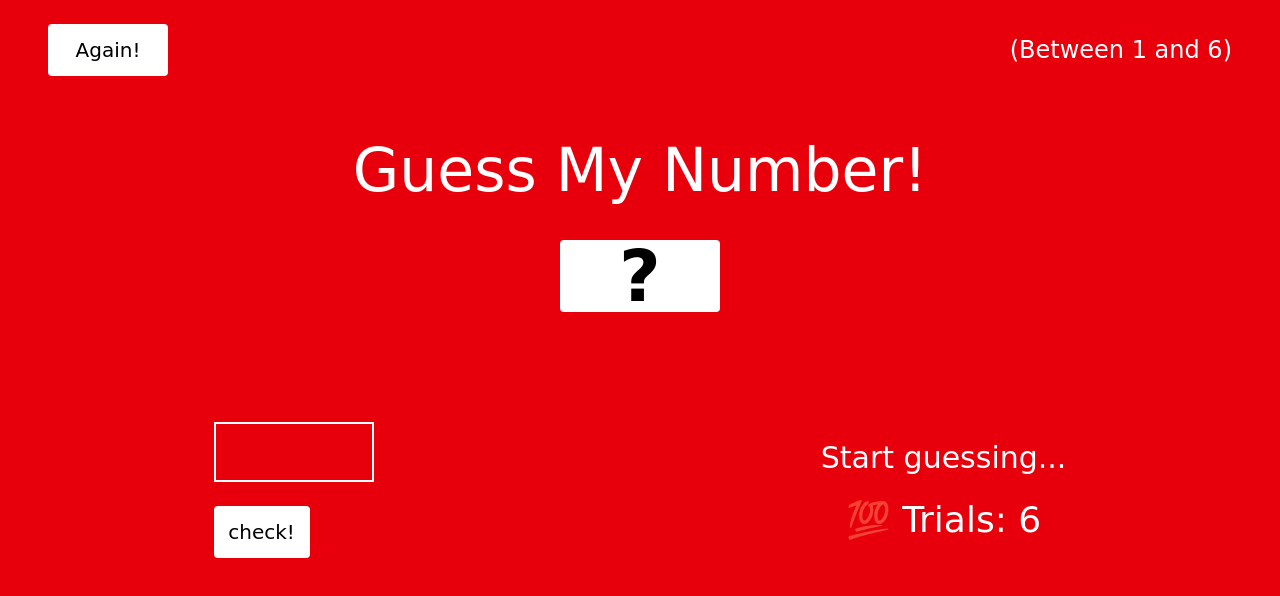
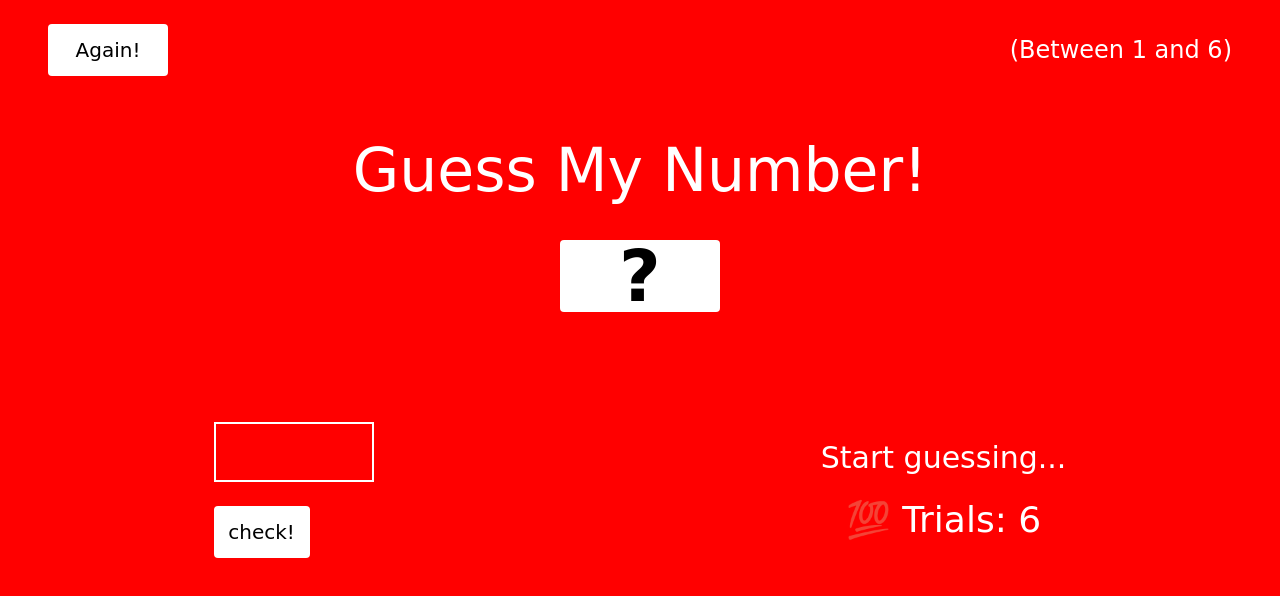
Before and after one commit to emann0001/Guess-my-number, a plain HTML site: page index.html in a window 1280 px wide. Both pictures are taken after a click on the button "Again!". Drawn offline with nearby package versions, Linux system fonts and the light colour scheme.

Commit message:
second commit

```diff
--- a/app.js
+++ b/app.js
@@ -3,7 +3,9 @@ let inpOfGuess = document.querySelector(".guess");
 let checkBtn = document.querySelector(".btn-checker");
 let message = document.querySelector(".message");
 let number = document.querySelector(".number");
-let score = document.querySelector(".score")
+let score = document.querySelector(".score");
+let reset = document.querySelector(".reset");
+
 
 function gamer(e) {
   e.preventDefault();
@@ -18,15 +20,15 @@ function gamer(e) {
     number.textContent = randomNumGen;
     score.textContent--
     body.backgroundColor = "blue";
-    } else if(inpOfGuess.value < randomNumGen){
+  } else if (inpOfGuess.value < randomNumGen) {
     message.textContent = "you guessed lower";
     number.textContent = randomNumGen;
     score.textContent--;
     body.backgroundColor = "yellow";
-    } else if(Number(inpOfGuess.value)=== randomNumGen){
+  } else if (Number(inpOfGuess.value) === randomNumGen) {
     message.textContent = "you guessed right 👍";
     number.textContent = randomNumGen;
-        body.backgroundColor= "green";
+    body.backgroundColor = "green";
   }
 
   if (score.textContent < 1) {
@@ -35,6 +37,18 @@ function gamer(e) {
     checkBtn.style.backgroundColor = "grey";
     checkBtn.style.cursor = "no-drop"
   }
+
+
 }
+reset.addEventListener("click", function() {
+  score.textContent = 6;
+  number.textContent = "?";
+  message.textContent = "Start guessing...";
+  checkBtn.removeAttribute("disabled");
+  checkBtn.style.backgroundColor = "white";
+  checkBtn.style.cursor = "pointer";
+  document.body.style.backgroundColor = "red";
+  inpOfGuess.value = "";
+});
 
 checkBtn.addEventListener("click", gamer);
--- a/index.html
+++ b/index.html
@@ -12,7 +12,7 @@
 <body class="bg-red-600">
     <!-- nav -->
     <nav class="container mx-auto px-4 md:px-12 py-6 flex justify-between items-center">
-        <button class="bg-white w-30 h-13 rounded text-xl cursor-pointer">Again!</button>
+        <button class="bg-white w-30 h-13 rounded text-xl cursor-pointer reset">Again!</button>
         <h4 class="text-white text-xl md:text-2xl"> (Between 1 and 6) </h4>
     </nav>
 
```
Lines whose indentation alone changed are shown as unchanged.
